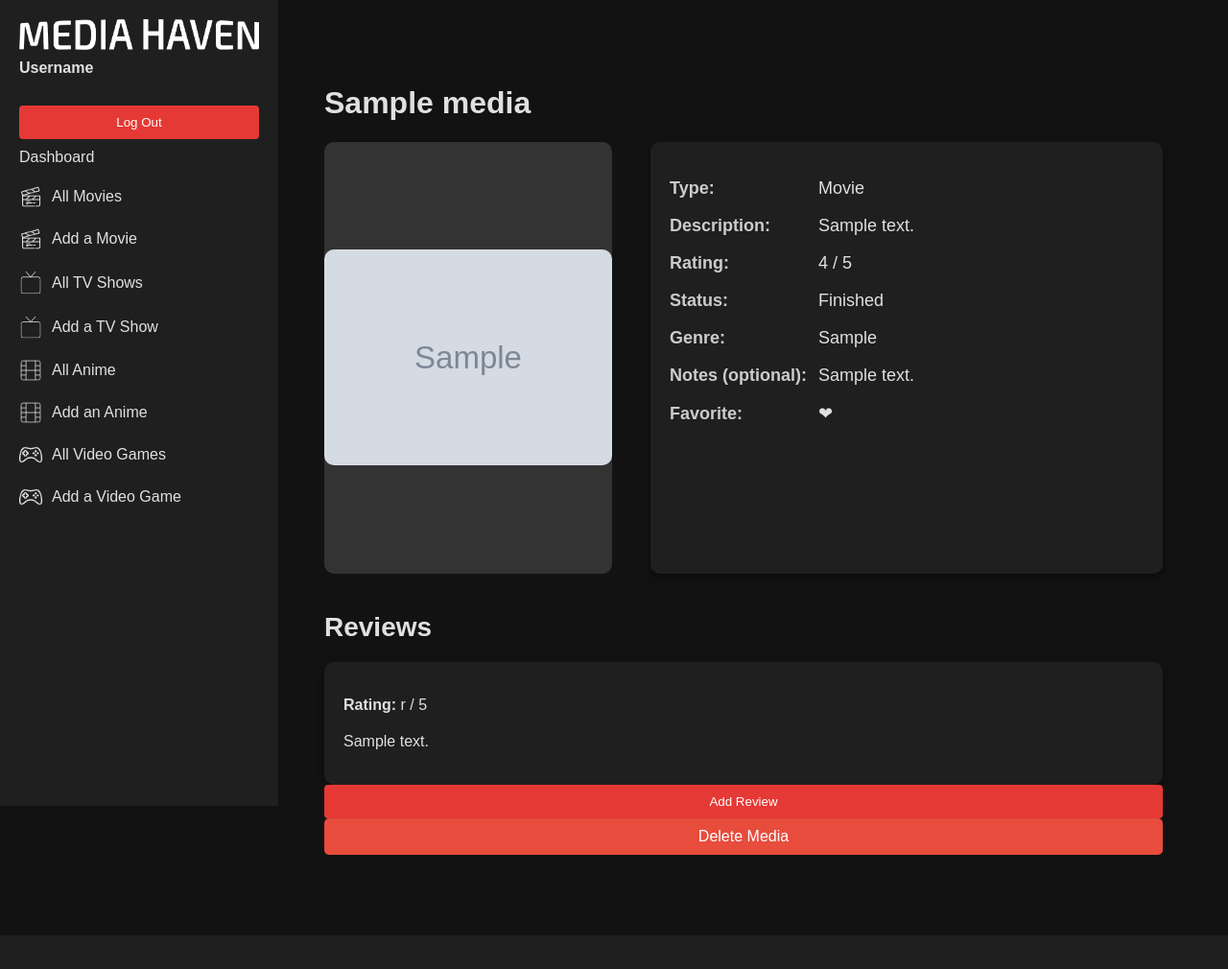
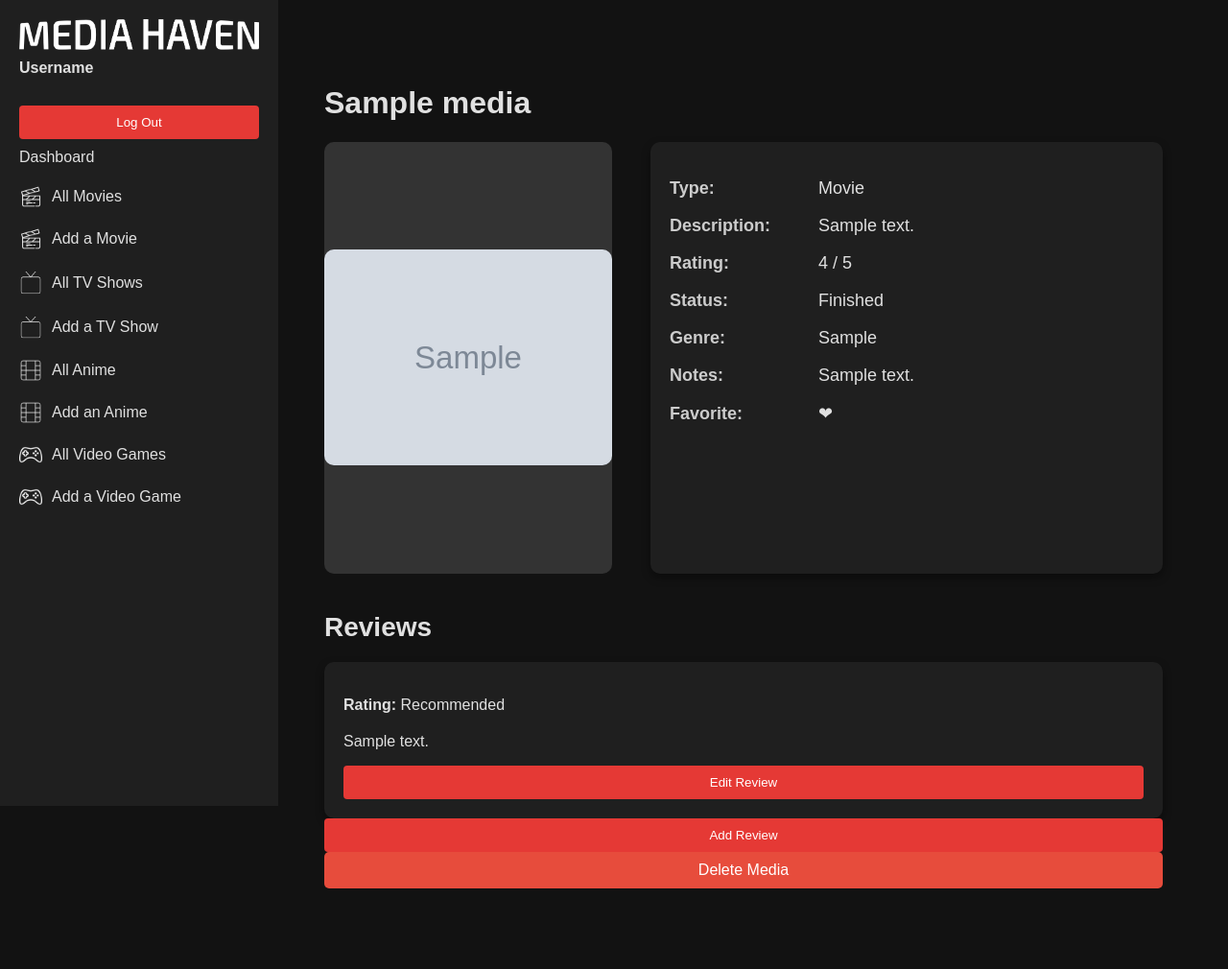
Before and after one commit to Lucas-Sloan/media-haven, a Django app: page /media/1/ in a window 1280 px wide. Shown: the whole page at 96% size. Before the commit the page ends 975 px from the top, so only its background shows below. Run offline with Django 5.2, Linux system fonts and the light colour scheme; tables that the repository leaves empty hold one stand-in row (values such as "Sample post"); grey boxes marked "Sample" are stand-in pictures.

Commit message:
Adjusted review_form, media_detail, urls, views

```diff
--- a/main_app/forms.py
+++ b/main_app/forms.py
@@ -1,5 +1,5 @@
 from django import forms
-from .models import Media, Review
+from .models import Media, Review, REVIEW_RATING
 
 class MediaForm(forms.ModelForm):
     class Meta:
@@ -9,8 +9,8 @@ class MediaForm(forms.ModelForm):
 class ReviewForm(forms.ModelForm):
     class Meta:
         model = Review
-        fields = ['text', 'rating']
+        fields = ['rating', 'text']
 
     def __init__(self, *args, **kwargs):
         super(ReviewForm, self).__init__(*args, **kwargs)
-        self.fields['rating'].widget = forms.Select(choices=Review.REVIEW_RATING)
+        self.fields['rating'].widget = forms.Select(choices=REVIEW_RATING)
--- a/main_app/templates/media/media_detail.html
+++ b/main_app/templates/media/media_detail.html
@@ -23,7 +23,7 @@
                 <p><strong>Rating:</strong> {{ media.rating }} / 5</p>
                 <p><strong>Status:</strong> {{ media.get_status_display }}</p>
                 <p><strong>Genre:</strong> {{ media.genre }}</p>
-                <p><strong>Notes (optional):</strong> {{ media.notes|default:"No notes available" }}</p>
+                <p><strong>Notes:</strong> {{ media.notes|default:"No notes available" }}</p>
 
                 <p><strong>Favorite:</strong>
                     {% if media.is_favorite %}
@@ -40,9 +40,14 @@
             <div class="reviews-container">
                 {% for review in reviews %}
                 <div class="review-card">
-                    <p><strong>Rating:</strong> {{ review.rating }} / 5</p>
+                    <p><strong>Rating:</strong> {{ review.get_rating_display }} </p>
                     <h3>{{ review.title }}</h3>
                     <p>{{ review.text }}</p>
+                    <div class="edit-review">
+                        <a href="{% url 'edit_review' review.id %}">
+                            <button type="button" class="submit-btn">Edit Review</button>
+                        </a>
+                    </div>
                 </div>
                 {% empty %}
                 <p>No reviews available for this media.</p>
@@ -59,4 +64,6 @@
                     <button type="submit" class="delete-btn">Delete Media</button>
                 </form>
             </div>
+        </div>
+    </div>
 {% endblock %}
--- a/main_app/urls.py
+++ b/main_app/urls.py
@@ -25,6 +25,8 @@ urlpatterns = [
 
     path('media/<int:id>/reviews/add/', views.add_review, name='add_review'),
 
+    path('media/reviews/edit/<int:review_id>/', views.edit_review, name='edit_review'),
+
     path('media/<str:media_type>/', views.media_filtered, name='media_filtered'),
 
     path('media/<str:media_type>/<str:status>/', views.media_filtered_status, name='media_filtered_status'),
--- a/main_app/views.py
+++ b/main_app/views.py
@@ -1,6 +1,6 @@
 from django.shortcuts import render, get_object_or_404, redirect
 from django.views.generic.edit import CreateView, UpdateView, DeleteView
-from .models import Media, Review, MEDIA_TYPE_CHOICES
+from .models import Media, Review, MEDIA_TYPE_CHOICES, REVIEW_RATING
 from .forms import MediaForm, ReviewForm
 
 # Landing page view
@@ -114,7 +114,7 @@ def add_review(request, id):
             review = form.save(commit=False)
             review.media = media
             review.save()
-            return redirect('media_reviews', id=id)  # Redirect to the media's reviews
+            return redirect('media_reviews', id=id)
     else:
         form = ReviewForm()
 
```
Also changed, not shown: main_app/templates/review/review_form.html (+2 -16 lines).
